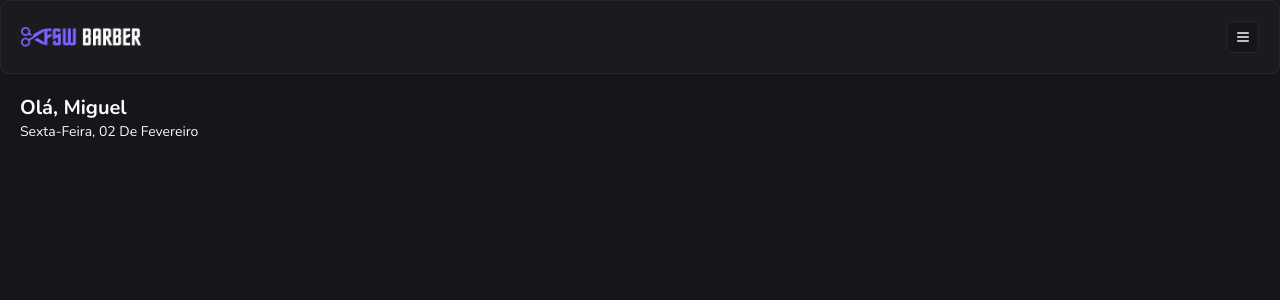
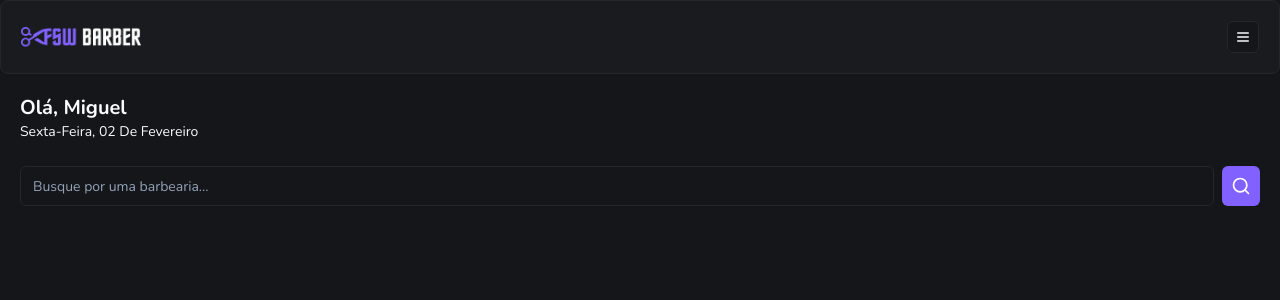
Before and after one commit to brunocs90/barber, a Next.js app: page / in a window 1280 px wide. Shown: the top 300 px of the page. Built offline with nearby package versions, Linux system fonts and the light colour scheme.

Commit message:
feat: add initial search component

```diff
--- /dev/null
+++ b/app/(home)/_components/search.tsx
@@ -0,0 +1,18 @@
+'use client';
+
+import { Button } from '@/app/_components/ui/button';
+import { Input } from '@/app/_components/ui/input';
+import { SearchIcon } from 'lucide-react';
+
+const Search = () => {
+  return (
+    <div className='flex items-center gap-2'>
+      <Input placeholder='Busque por uma barbearia...' />
+      <Button variant='default' size='icon'>
+        <SearchIcon size={20} />
+      </Button>
+    </div>
+  );
+};
+
+export default Search;
--- a/app/(home)/page.tsx
+++ b/app/(home)/page.tsx
@@ -1,6 +1,7 @@
 import { format } from 'date-fns';
 import { ptBR } from 'date-fns/locale';
 import Header from '../_components/header';
+import Search from './_components/search';
 
 export default function Home() {
   return (
@@ -15,6 +16,10 @@
           })}
         </p>
       </div>
+
+      <div className='px-5 mt-6'>
+        <Search />
+      </div>
     </div>
   );
 }
--- /dev/null
+++ b/app/_components/ui/input.tsx
@@ -0,0 +1,25 @@
+import * as React from "react"
+
+import { cn } from "@/app/_lib/utils"
+
+export interface InputProps
+  extends React.InputHTMLAttributes<HTMLInputElement> {}
+
+const Input = React.forwardRef<HTMLInputElement, InputProps>(
+  ({ className, type, ...props }, ref) => {
+    return (
+      <input
+        type={type}
+        className={cn(
+          "flex h-10 w-full rounded-md border border-input bg-background px-3 py-2 text-sm ring-offset-background file:border-0 file:bg-transparent file:text-sm file:font-medium placeholder:text-muted-foreground focus-visible:outline-none focus-visible:ring-2 focus-visible:ring-ring focus-visible:ring-offset-2 disabled:cursor-not-allowed disabled:opacity-50",
+          className
+        )}
+        ref={ref}
+        {...props}
+      />
+    )
+  }
+)
+Input.displayName = "Input"
+
+export { Input }
```
